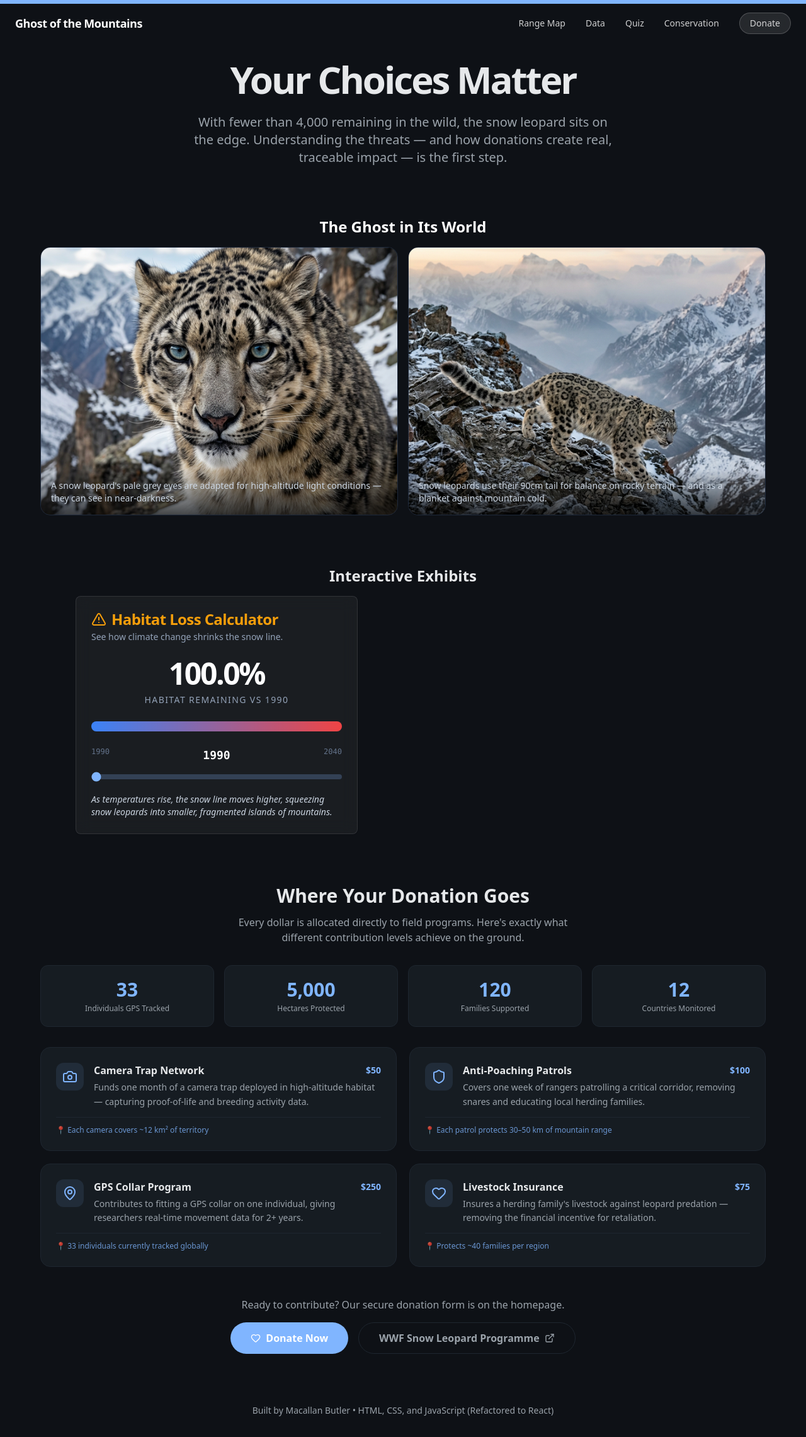
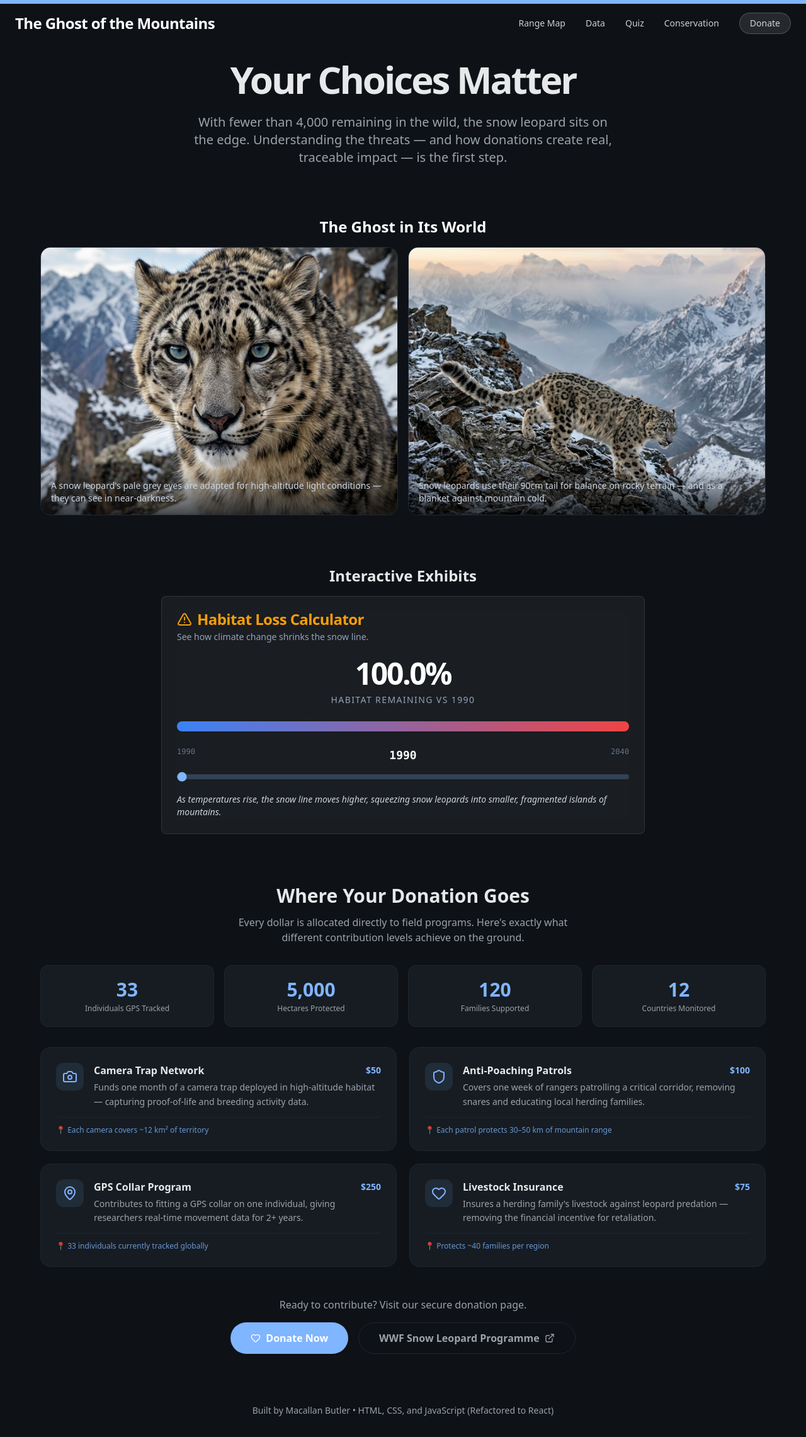
Before and after one commit to MacallanButler/proj-ghost-mountain, a Next.js app: page /conservation in a window 1280 px wide. Shown: the whole page at 63% size. Built offline with nearby package versions, Linux system fonts and the light colour scheme.

Commit message:
Update landing screen layout, center habitat loss calculator, and link Donate to dedicated page

```diff
--- a/src/app/conservation/page.tsx
+++ b/src/app/conservation/page.tsx
@@ -82,9 +82,9 @@ export default function ConservationPage() {
                 </section>
 
                 {/* Interactive tools */}
-                <section className="space-y-4">
+                <section className="space-y-4 flex flex-col items-center">
                     <h2 className="text-2xl font-bold text-foreground text-center">Interactive Exhibits</h2>
-                    <div className="grid grid-cols-1 md:grid-cols-2 gap-8">
+                    <div className="w-full max-w-3xl">
                         <HabitatCalculator />
                     </div>
                 </section>
@@ -139,12 +139,12 @@ export default function ConservationPage() {
                         })}
                     </div>
 
-                    {/* Link to donation form on homepage */}
+                    {/* Link to donation page */}
                     <div className="text-center space-y-4 pt-4">
-                        <p className="text-muted-foreground">Ready to contribute? Our secure donation form is on the homepage.</p>
+                        <p className="text-muted-foreground">Ready to contribute? Visit our secure donation page.</p>
                         <div className="flex flex-col sm:flex-row gap-4 justify-center">
                             <Link
-                                href="/#donate"
+                                href="/donate"
                                 className="inline-flex items-center justify-center gap-2 px-8 py-3 bg-primary text-white rounded-full font-semibold hover:bg-primary/80 transition-all"
                             >
                                 <Heart className="w-4 h-4" /> Donate Now
--- a/src/components/home/Habitat.tsx
+++ b/src/components/home/Habitat.tsx
@@ -2,7 +2,7 @@
 
 // ... types and HabitatItem ...
 import Image from "next/image";
-import habitatImg from "@/assets/habitat2.jpg";
+import habitatImg from "@/assets/habitat1.jpg";
 import { useRef } from "react";
 import { motion, useScroll, useTransform } from "framer-motion";
 
--- a/src/components/home/Hero.tsx
+++ b/src/components/home/Hero.tsx
@@ -32,11 +32,9 @@ export function Hero() {
             {/* Atmospheric grain / overlay */}
             <div className="absolute inset-0 z-0 bg-[radial-gradient(rgba(255,255,255,0.04)_1px,transparent_1px)] [background-size:3px_3px] opacity-20 pointer-events-none" />
 
-            <div className="relative z-10 max-w-[1100px] mx-auto px-6 w-full text-center md:text-left">
-                <h2 className="text-[clamp(2.5rem,6vw,4rem)] font-bold mb-6 tracking-tight text-white drop-shadow-xl shadow-black">
-                    The Ghost of the Mountains
-                </h2>
-                <p className="max-w-[65ch] text-xl text-white mb-10 md:mx-0 mx-auto bg-black/30 backdrop-blur-sm px-6 py-3 rounded-2xl border border-white/10 shadow-xl drop-shadow-xl shadow-black inline-block">
+            <div className="relative z-10 px-6 pt-36 md:pt-44 max-w-[1100px] mx-auto w-full text-center md:text-left">
+                <p className="max-w-[65ch] text-xl md:text-2xl text-white mb-10 font-medium"
+                    style={{ textShadow: '0 1px 3px rgba(0,0,0,1), 0 4px 16px rgba(0,0,0,0.6)' }}>
                     An interactive guide to one of the world’s most elusive big cats.
                 </p>
                 <button
--- a/src/components/home/RangeMap.tsx
+++ b/src/components/home/RangeMap.tsx
@@ -224,7 +224,6 @@ export function SnowLeopardRangeMap() {
                                     animate={{ opacity: 1 }}
                                     className="bg-stone-900 border border-stone-700/50 rounded-2xl p-6 text-center space-y-2"
                                 >
-                                    <div className="text-3xl">🐆</div>
                                     <p className="text-stone-400 text-sm">Click a marker or country border to see population data and habitat regions.</p>
                                 </motion.div>
                             )}
--- a/src/components/layout/Navbar.tsx
+++ b/src/components/layout/Navbar.tsx
@@ -3,15 +3,15 @@ import Link from "next/link";
 export function Navbar() {
     return (
         <nav className="absolute top-0 left-0 w-full px-6 py-5 z-50 flex items-center justify-between">
-            <Link href="/" className="text-white font-bold text-lg tracking-tight hover:opacity-80 transition-opacity">
-                Ghost of the Mountains
+            <Link href="/" className="text-white font-bold text-xl md:text-2xl tracking-tight hover:opacity-80 transition-opacity">
+                The Ghost of the Mountains
             </Link>
             <div className="hidden md:flex items-center gap-8 text-sm text-white/80">
                 <Link href="/#range-map" className="hover:text-white transition-colors">Range Map</Link>
                 <Link href="/#data" className="hover:text-white transition-colors">Data</Link>
                 <Link href="/#quiz" className="hover:text-white transition-colors">Quiz</Link>
                 <Link href="/conservation" className="hover:text-white transition-colors">Conservation</Link>
-                <Link href="/#donate" className="bg-white/10 border border-white/20 backdrop-blur-md rounded-full px-4 py-1.5 hover:bg-white/20 transition-all">
+                <Link href="/donate" className="bg-white/10 border border-white/20 backdrop-blur-md rounded-full px-4 py-1.5 hover:bg-white/20 transition-all">
                     Donate
                 </Link>
             </div>
--- a/src/features/education/HabitatCalculator.tsx
+++ b/src/features/education/HabitatCalculator.tsx
@@ -21,7 +21,7 @@ export default function HabitatCalculator() {
     const remainingRange = calculateRange(year);
 
     return (
-        <Card className="w-full max-w-md mx-auto bg-white/5 backdrop-blur-md border-white/10 text-slate-100">
+        <Card className="w-full max-w-3xl mx-auto bg-white/5 backdrop-blur-md border-white/10 text-slate-100">
             <CardHeader>
                 <CardTitle className="flex items-center gap-2 text-amber-500">
                     <AlertTriangle className="w-6 h-6" />
```
